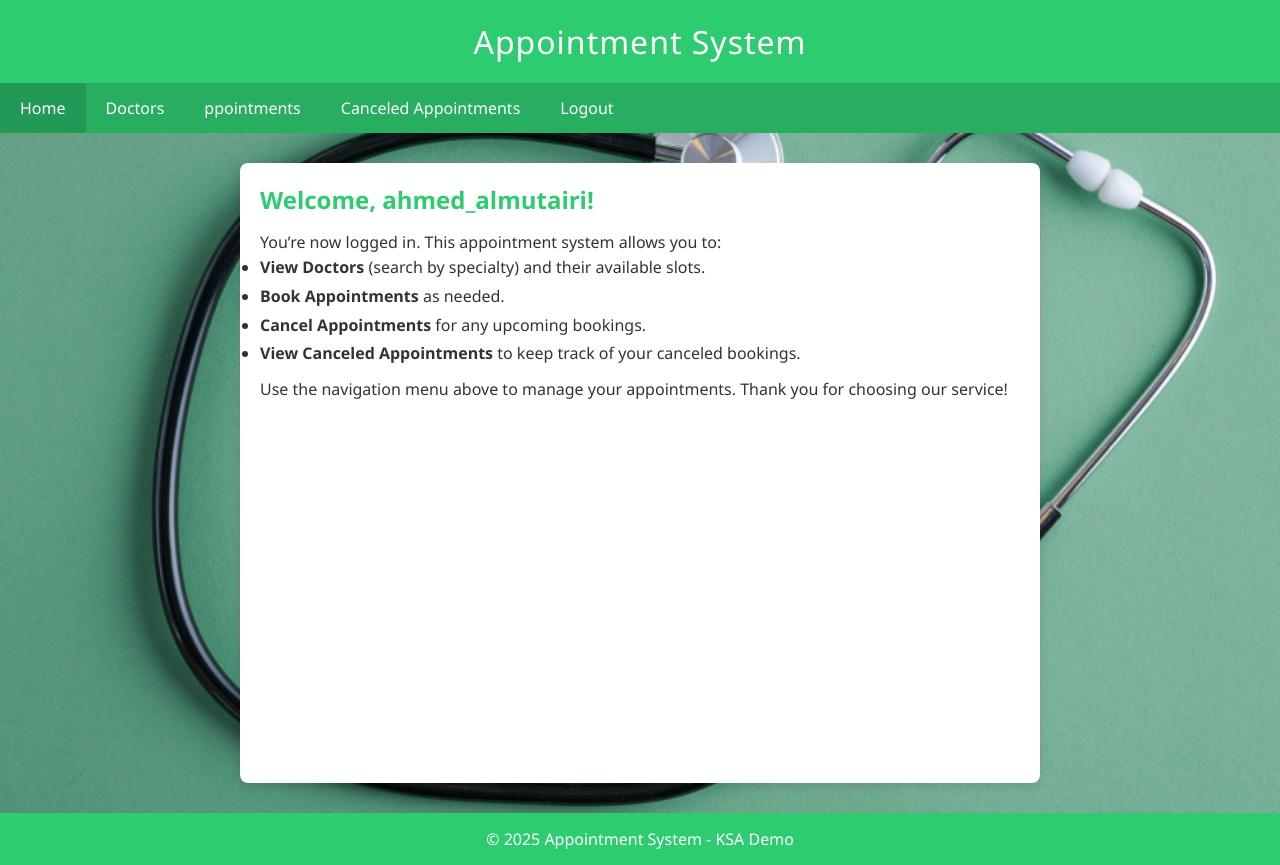
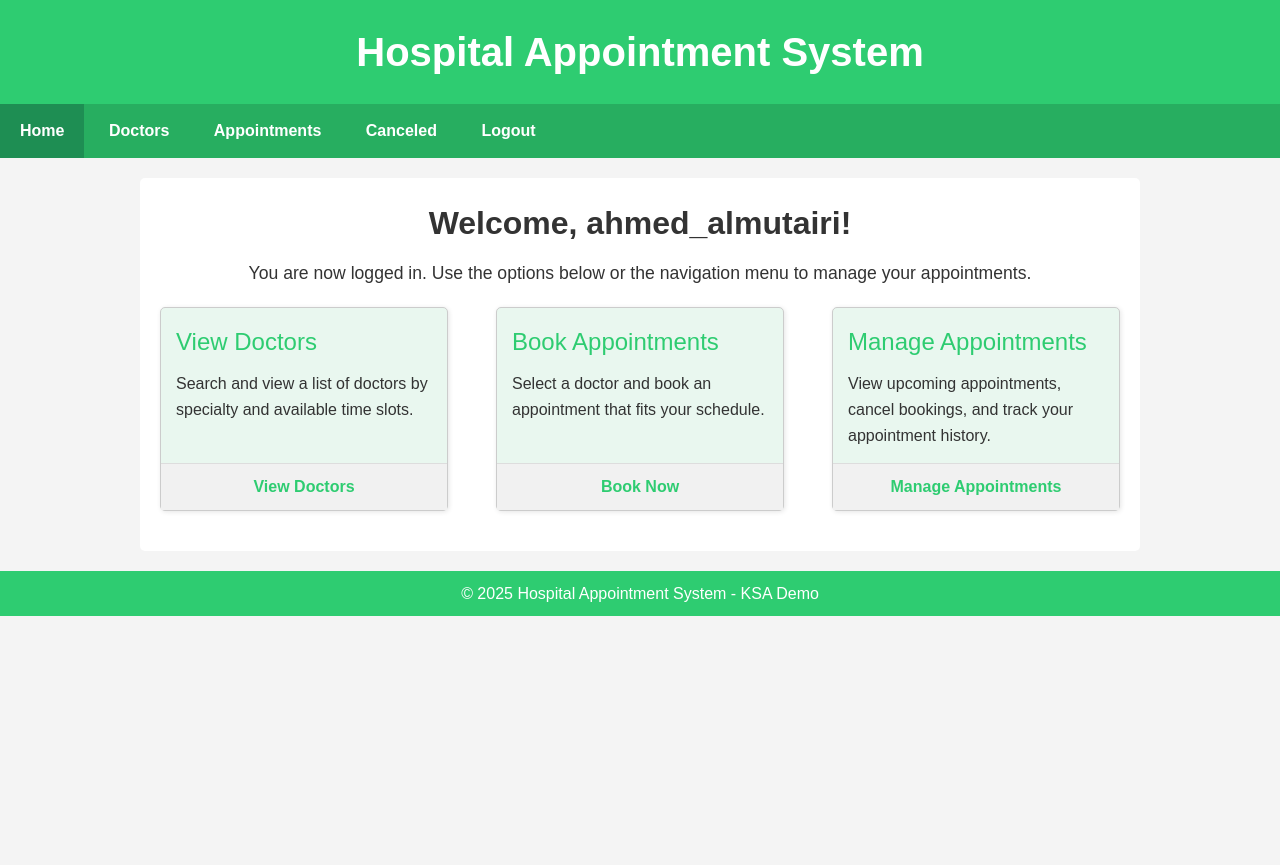
Before and after one commit to AbdulrahmanAltayyar/hospital-appointment, a PHP site: page / in a window 1280 px wide. After the commit the page ends 616 px from the top, so only its background shows below. Run offline with PHP 8.4, Linux system fonts and the light colour scheme; a user stored in the database is signed in.

Commit message:
Add files via upload

```diff
--- a/Hospital/db_connect.php
+++ b/Hospital/db_connect.php
@@ -4,7 +4,7 @@
  * Connects to the MySQL database (hospital_db).
  * Update credentials as needed.
  */
-$servername = "localhost:3307";
+$servername = "localhost:3306";
 $username   = "root";
 $password   = "";        // Default XAMPP root password is empty
 $dbname     = "hospital_db";
--- a/Hospital/index.php
+++ b/Hospital/index.php
@@ -10,42 +10,231 @@ if (!isset($_SESSION['user_id'])) {
 <html lang="en">
 <head>
   <meta charset="UTF-8">
-  <title>Home - Appointment System</title>
-  <link rel="stylesheet" href="style.css">
+  <title>Home - Hospital Appointment System</title>
+  <meta name="viewport" content="width=device-width, initial-scale=1.0">
+   <style>
+    /* Reset */
+    * {
+      margin: 0;
+      padding: 0;
+      box-sizing: border-box;
+    }
+
+    body {
+      font-family: Arial, sans-serif;
+      background-color: #f4f4f4;
+      line-height: 1.6;
+      color: #333;
+    }
+
+    /* Header */
+    .header {
+      background-color: #2ecc71;
+      color: #fff;
+      padding: 20px 0;
+      text-align: center;
+    }
+
+    .header h1 {
+      font-size: 2.5em;
+    }
+
+    /* Navigation */
+    .nav {
+      background-color: #27ae60;
+      overflow: hidden;
+    }
+
+    .nav a {
+      display: inline-block;
+      color: #fff;
+      text-align: center;
+      padding: 14px 20px;
+      text-decoration: none;
+      font-weight: bold;
+    }
+
+    .nav a:hover {
+      background-color: #219150;
+    }
+
+    .nav a.active {
+      background-color: #1e8e53;
+    }
+
+    /* Container */
+    .container {
+      max-width: 1000px;
+      margin: 20px auto;
+      padding: 20px;
+      background: #fff;
+      border-radius: 5px;
+    }
+
+    /* Welcome Section */
+    .welcome {
+      text-align: center;
+      margin-bottom: 20px;
+    }
+
+    .welcome h2 {
+      font-size: 2em;
+      color: #333;
+      margin-bottom: 10px;
+    }
+
+    .welcome p {
+      font-size: 1.1em;
+      margin-top: 10px;
+    }
+
+    /* Feature Cards */
+    .feature-container {
+      display: flex;
+      flex-wrap: wrap;
+      justify-content: space-between;
+    }
+
+    .card {
+      background: #e9f7ef;
+      border: 1px solid #ccc;
+      border-radius: 5px;
+      width: 30%;
+      margin-bottom: 20px;
+      box-shadow: 1px 1px 5px rgba(0, 0, 0, 0.1);
+      display: flex;
+      flex-direction: column;
+      justify-content: space-between;
+    }
+
+    .card .card-body {
+      padding: 15px;
+    }
+
+    .card .card-title {
+      font-size: 1.5em;
+      color: #2ecc71;
+      margin-bottom: 10px;
+    }
+
+    .card .card-text {
+      font-size: 1em;
+      color: #333;
+    }
+
+    .card .card-footer {
+      background: #f1f1f1;
+      text-align: center;
+      padding: 10px;
+      border-top: 1px solid #ddd;
+    }
+
+    .card .card-footer a {
+      text-decoration: none;
+      color: #2ecc71;
+      font-weight: bold;
+    }
+
+    .card .card-footer a:hover {
+      text-decoration: underline;
+    }
+
+    /* Footer */
+    .footer {
+      background-color: #2ecc71;
+      color: #fff;
+      text-align: center;
+      padding: 10px 0;
+      margin-top: 20px;
+    }
+
+    /* Responsive Styles */
+    @media (max-width: 768px) {
+      .feature-container {
+        flex-direction: column;
+        align-items: center;
+      }
+
+      .card {
+        width: 90%;
+      }
+    }
+  </style>
+  <!-- Optional JavaScript -->
+  <script>
+    // Example JavaScript: You can add additional interactivity if needed.
+    // For instance, a simple mobile menu toggle can be added here.
+    function toggleMenu() {
+      var nav = document.querySelector('.nav');
+      if (nav.style.display === 'block') {
+        nav.style.display = 'none';
+      } else {
+        nav.style.display = 'block';
+      }
+    }
+  </script>
 </head>
 <body>
 
+  <!-- Header -->
   <div class="header">
-  <h1>Appointment System</h1>
+    <h1>Hospital Appointment System</h1>
   </div>
 
+  <!-- Navigation -->
   <div class="nav">
     <a href="index.php" class="active">Home</a>
     <a href="doctor_list.php">Doctors</a>
-  <a href="cancel.php">ppointments</a>
-  <a href="canceled_appointments.php">Canceled Appointments</a>
+    <a href="cancel.php">Appointments</a>
+    <a href="canceled_appointments.php">Canceled</a>
     <a href="logout.php">Logout</a>
   </div>
 
+  <!-- Main Container -->
   <div class="container">
+    <!-- Welcome Section -->
+    <div class="welcome">
       <h2>Welcome, <?php echo htmlspecialchars($_SESSION['username']); ?>!</h2>
-  <p>
-    You’re now logged in. This appointment system allows you to:
-  </p>
-  <ul style="line-height:1.8;">
-    <li><strong>View Doctors</strong> (search by specialty) and their available slots.</li>
-    <li><strong>Book Appointments</strong> as needed.</li>
-    <li><strong>Cancel Appointments</strong> for any upcoming bookings.</li>
-    <li><strong>View Canceled Appointments</strong> to keep track of your canceled bookings.</li>
-  </ul>
-  <p style="margin-top:10px;">
-    Use the navigation menu above to manage your appointments.
-    Thank you for choosing our service!
-  </p>
+      <p>You are now logged in. Use the options below or the navigation menu to manage your appointments.</p>
     </div>
 
+    <!-- Feature Cards -->
+    <div class="feature-container">
+      <div class="card">
+        <div class="card-body">
+          <div class="card-title">View Doctors</div>
+          <div class="card-text">Search and view a list of doctors by specialty and available time slots.</div>
+        </div>
+        <div class="card-footer">
+          <a href="doctor_list.php">View Doctors</a>
+        </div>
+      </div>
+
+      <div class="card">
+        <div class="card-body">
+          <div class="card-title">Book Appointments</div>
+          <div class="card-text">Select a doctor and book an appointment that fits your schedule.</div>
+        </div>
+        <div class="card-footer">
+          <a href="book_appointment.php">Book Now</a>
+        </div>
+      </div>
+
+      <div class="card">
+        <div class="card-body">
+          <div class="card-title">Manage Appointments</div>
+          <div class="card-text">View upcoming appointments, cancel bookings, and track your appointment history.</div>
+        </div>
+        <div class="card-footer">
+          <a href="cancel.php">Manage Appointments</a>
+        </div>
+      </div>
+    </div>
+  </div>
+
+  <!-- Footer -->
   <div class="footer">
-  <p>&copy; <?php echo date("Y"); ?> Appointment System - KSA Demo</p>
+    <p>&copy; <?php echo date("Y"); ?> Hospital Appointment System - KSA Demo</p>
   </div>
 
 </body>
--- a/Hospital/login.php
+++ b/Hospital/login.php
@@ -64,6 +64,8 @@ if ($_SERVER['REQUEST_METHOD'] === 'POST') {
 
     <div class="alt-link">
       <p>Don’t have an account? <a href="register.php">Register here</a>.</p>
+      <p><a href="password_reset_dynamic.php">Forgot Password?</a></p>
+
     </div>
   </div>
 </div>
```
Also changed, not shown: Hospital/canceled_appointments.php (added, +72 -0 lines), Hospital/hospital_db .sql (added, +252 -0 lines), Hospital/style.css (line endings or trailing spaces). Lines whose indentation alone changed are shown as unchanged.
